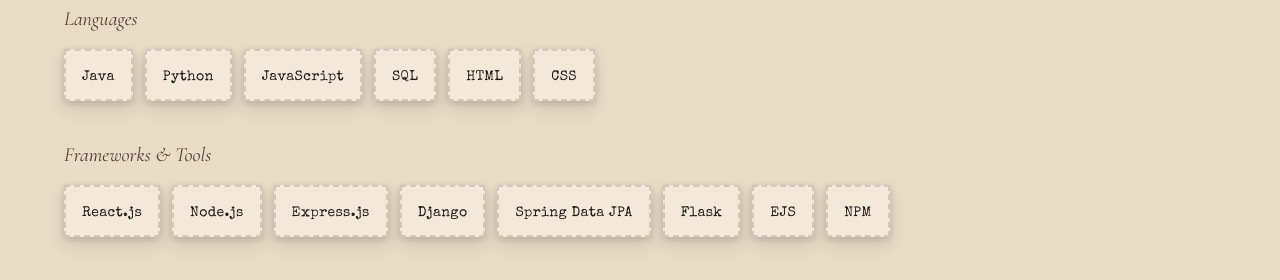
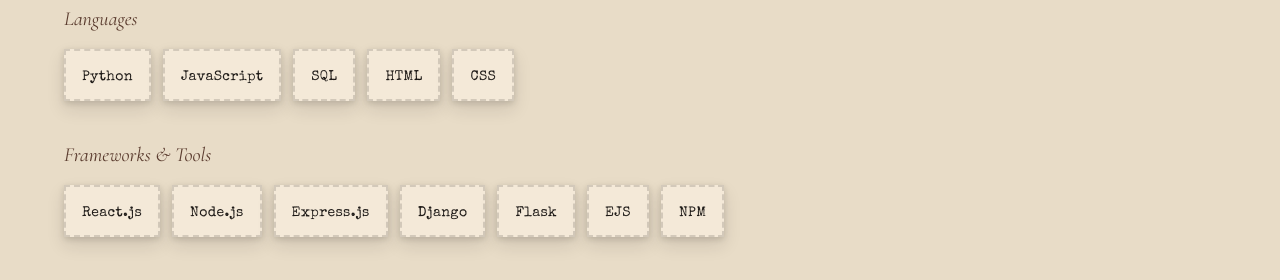
Before and after one commit to Sksahilkhan67sh/Portfolio4.0, a React (Vite) app in the folder frontend/: page /skills in a window 1280 px wide. Shown: the part 197-477 px from the top of the page. Built offline with nearby package versions, Linux system fonts and the light colour scheme; no server answers.

Commit message:
Update portfolio.js

```diff
--- a/frontend/src/data/portfolio.js
+++ b/frontend/src/data/portfolio.js
@@ -22,7 +22,7 @@
   {
     category: "Languages",
     icon: "code",
-    skills: ["Java", "Python", "JavaScript", "SQL", "HTML", "CSS"],
+    skills: ["Python", "JavaScript", "SQL", "HTML", "CSS"],
   },
   {
     category: "Frameworks & Tools",
@@ -32,7 +32,6 @@
       "Node.js",
       "Express.js",
       "Django",
-      "Spring Data JPA",
       "Flask",
       "EJS",
       "NPM",
```
